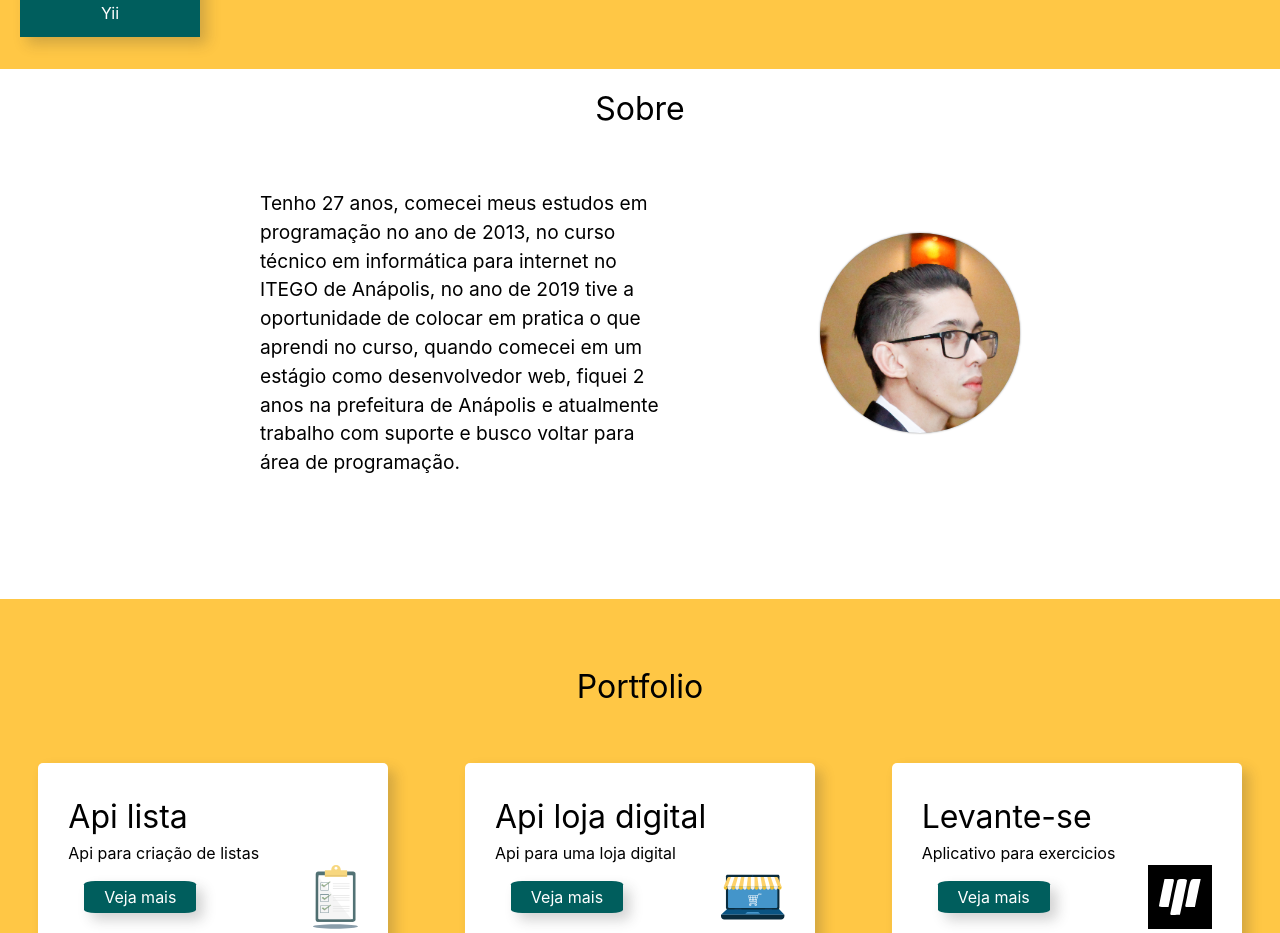
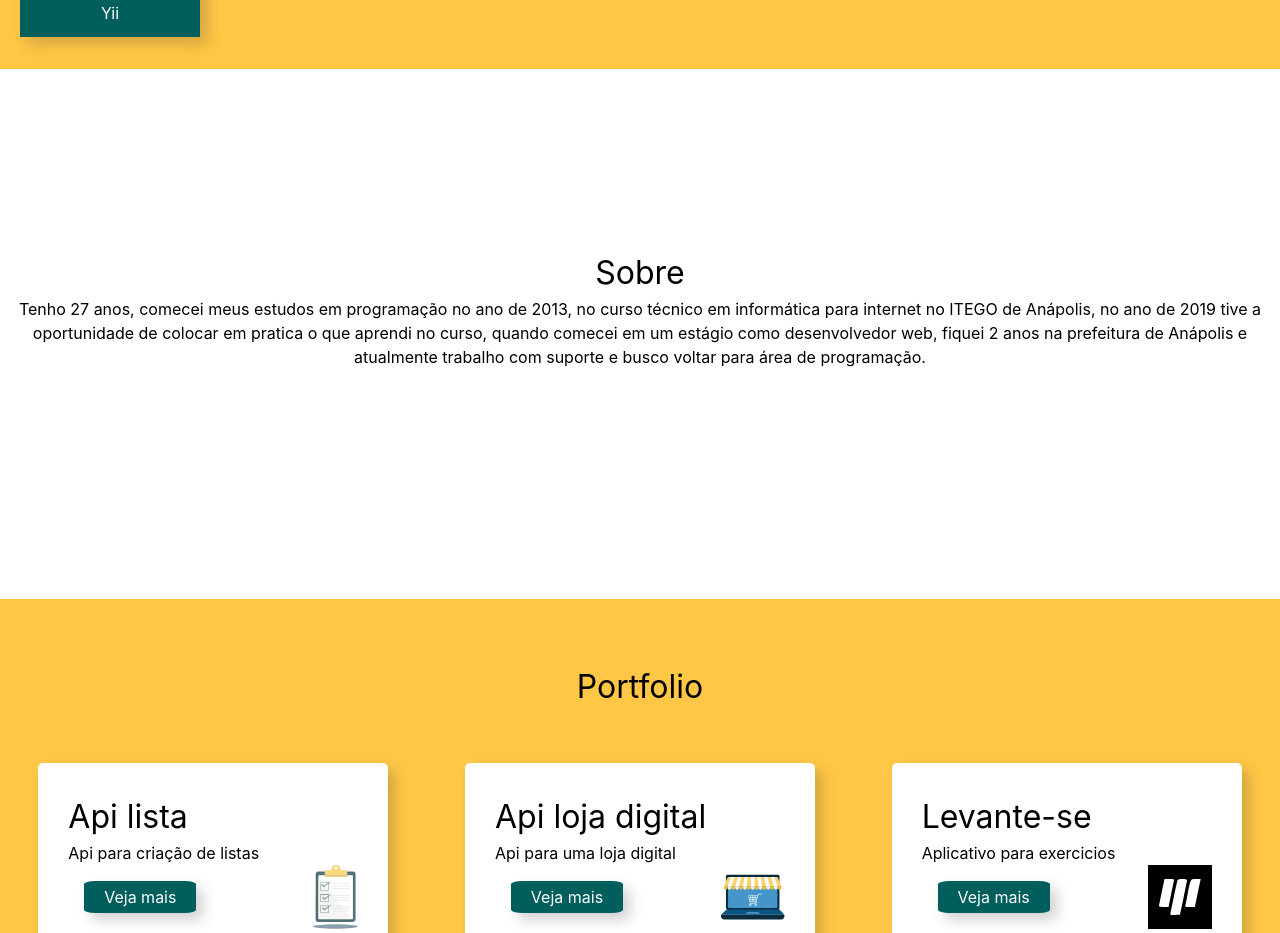
Before and after one commit to PabloViniciusSS/pablo_vinicius_portfolio, a Next.js app: page / in a window 1280 px wide. Shown: the part 1060-1993 px from the top of the page. Built offline with nearby package versions, Linux system fonts and the light colour scheme.

Commit message:
Update CardSobre.module.css

```diff
--- a/src/styles/components/Object/CardSobre.module.css
+++ b/src/styles/components/Object/CardSobre.module.css
@@ -1,63 +1,3 @@
-
-.container_sobre{
-  display: flex;
-  flex-direction: row;
-  justify-content: space-between;
-
-}
-
-.container_sobre .container_text{
-  text-align: left;
-  font-size: 1.2rem;
-  width: 50vh;
-}
-
-.image{
-  box-shadow: 7px 7px 13px 0px rgba(50, 50, 50, 0.22);
-
-}
-
-
-.contatos
-{
-  display: flex;
-  gap: 10rem;
-  flex-direction: row;
-  align-items: center;
-  justify-items: center;
-  justify-content: center;
-  height: 50vh;
-  font-size:0.9em;
-  transition:all 0.2s ease-in-out;
-  text-align:center;
-
-}
-
-
-
-.photo
-{
-    display:inline-block;
-    float:left;
-    border-radius: 50%;
-    height: 25vh;
-    width: 25vh;
-    background-color: white;
-    margin: 0 auto;
-    background-image: url("/lado.jpg");
-    background-size: cover;
-    background-position: 50% 50%;
-    box-shadow:0 0 2px rgba(0,0,0,0.5);
-    transition:all 0.5s ease-in-out;
-
-
-}
-
-
-
-
-
-
 
 
 
```
